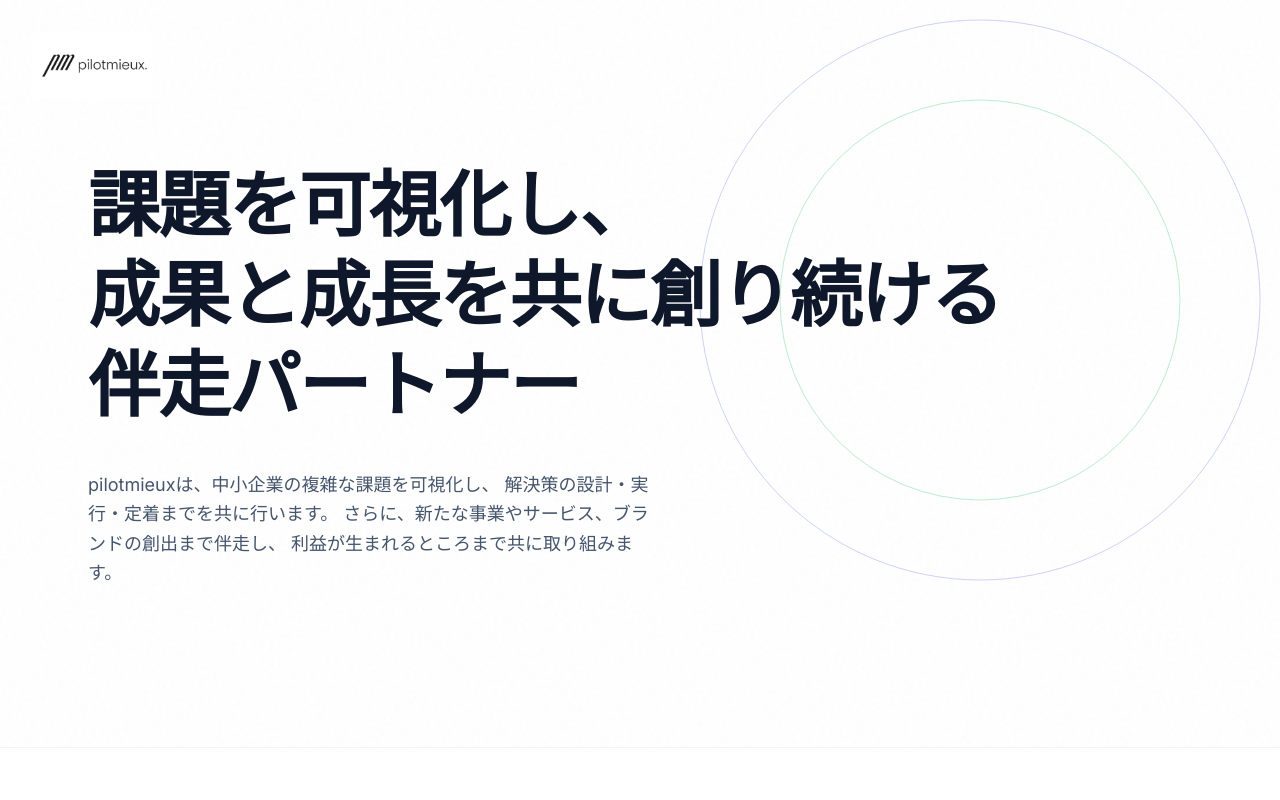
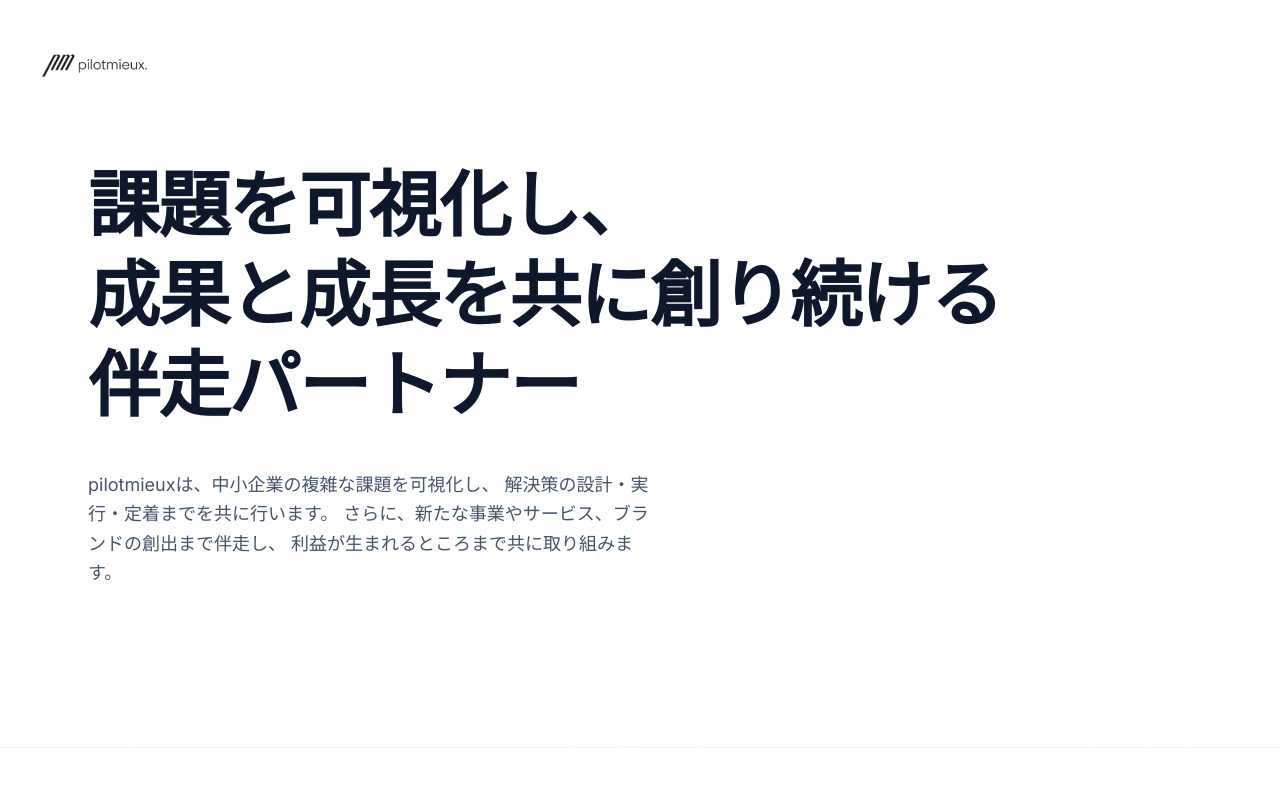
Before and after one commit to tanakasota0001-boop/pilotmieux, a Next.js app: page / in a window 1280 px wide. Shown: the top 800 px of the page. Built offline with nearby package versions, Linux system fonts and the light colour scheme.

Commit message:
Update bg
Update bg

```diff
--- a/app/page.tsx
+++ b/app/page.tsx
@@ -71,14 +71,13 @@ const services = [
         <div className="noise" />
 
         {/* 抽象SVG */}
-        <svg
-          className="absolute top-0 right-0 w-[600px] opacity-30"
+        {/* <svg
+          className="absolute top-0 right-0 w-[600px] opacity-10 pointer-events-none"
           viewBox="0 0 600 600"
           fill="none"
         >
-          <circle cx="300" cy="300" r="280" stroke="#6366F1" strokeWidth="1" />
-          <circle cx="300" cy="300" r="200" stroke="#22C55E" strokeWidth="1" />
-        </svg>
+          <circle cx="300" cy="300" r="260" stroke="#000000" strokeWidth="1" />
+        </svg> */}
 
         <div className="relative z-10 max-w-6xl mx-auto px-6 py-40">
           <motion.div style={{ y }}>
```
Lines whose indentation alone changed are shown as unchanged.
